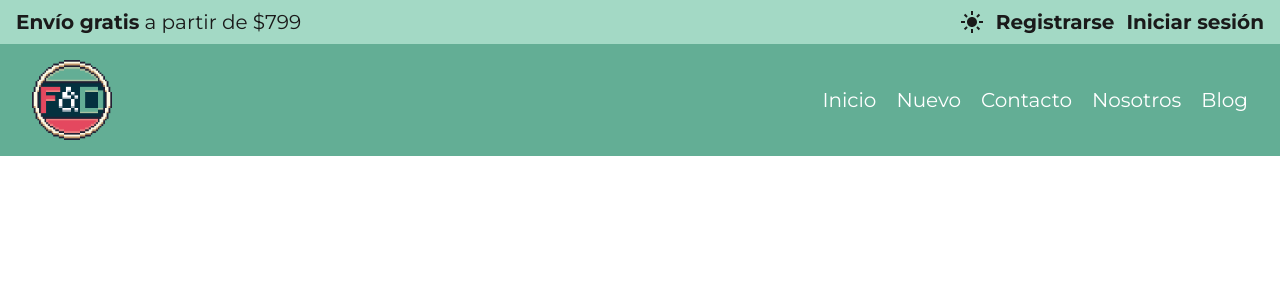
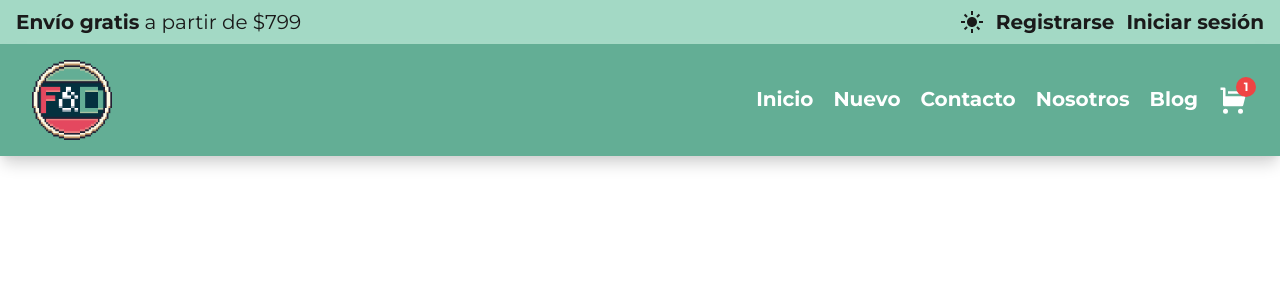
Before and after one commit to JoelJohs/client-e-commerce-figuras-y-dragones-schoolar-version, a React (Vite) app: page / in a window 1280 px wide. Shown: the top 300 px of the page. Built offline with nearby package versions, Linux system fonts and the light colour scheme.

Commit message:
finish basic navbar

```diff
--- a/src/assets/Icons.jsx
+++ b/src/assets/Icons.jsx
@@ -16,7 +16,69 @@ export function SunIcon(props) {
 }
 
 export function MoonIcon(props) {
-    return (
-      <svg xmlns="http://www.w3.org/2000/svg" width="1em" height="1em" viewBox="0 0 24 24" {...props}><path fill="currentColor" d="M12.058 20q-3.334 0-5.667-2.333T4.058 12q0-3.039 1.98-5.27t4.904-2.634q.081 0 .159.006t.153.017q-.506.706-.801 1.57T10.158 7.5q0 2.667 1.866 4.533t4.534 1.867q.951 0 1.813-.295t1.548-.801q.012.075.017.153t.006.159q-.384 2.923-2.615 4.903T12.057 20"/></svg>
-    )
-  }
+  return (
+    <svg
+      xmlns="http://www.w3.org/2000/svg"
+      width="1em"
+      height="1em"
+      viewBox="0 0 24 24"
+      {...props}
+    >
+      <path
+        fill="currentColor"
+        d="M12.058 20q-3.334 0-5.667-2.333T4.058 12q0-3.039 1.98-5.27t4.904-2.634q.081 0 .159.006t.153.017q-.506.706-.801 1.57T10.158 7.5q0 2.667 1.866 4.533t4.534 1.867q.951 0 1.813-.295t1.548-.801q.012.075.017.153t.006.159q-.384 2.923-2.615 4.903T12.057 20"
+      />
+    </svg>
+  );
+}
+
+export function HamburgerIcon(props) {
+  return (
+    <svg
+      xmlns="http://www.w3.org/2000/svg"
+      width="1em"
+      height="1em"
+      viewBox="0 0 512 512"
+      {...props}
+    >
+      <path
+        fill="currentColor"
+        d="M32 96v64h448V96zm0 128v64h448v-64zm0 128v64h448v-64z"
+      />
+    </svg>
+  );
+}
+
+export function CrossIcon(props) {
+  return (
+    <svg
+      xmlns="http://www.w3.org/2000/svg"
+      width="1em"
+      height="1em"
+      viewBox="0 0 15 15"
+      {...props}
+    >
+      <path
+        fill="currentColor"
+        d="M3.64 2.27L7.5 6.13l3.84-3.84A.92.92 0 0 1 12 2a1 1 0 0 1 1 1a.9.9 0 0 1-.27.66L8.84 7.5l3.89 3.89A.9.9 0 0 1 13 12a1 1 0 0 1-1 1a.92.92 0 0 1-.69-.27L7.5 8.87l-3.85 3.85A.92.92 0 0 1 3 13a1 1 0 0 1-1-1a.9.9 0 0 1 .27-.66L6.16 7.5L2.27 3.61A.9.9 0 0 1 2 3a1 1 0 0 1 1-1c.24.003.47.1.64.27"
+      />
+    </svg>
+  );
+}
+
+export function ShoppingCartIcon(props) {
+  return (
+    <svg
+      xmlns="http://www.w3.org/2000/svg"
+      width="1em"
+      height="1em"
+      viewBox="0 0 24 24"
+      {...props}
+    >
+      <path
+        fill="currentColor"
+        d="M6.005 9h13.938l.5-2H8.005V5h13.72a1 1 0 0 1 .97 1.243l-2.5 10a1 1 0 0 1-.97.757H5.004a1 1 0 0 1-1-1V4h-2V2h3a1 1 0 0 1 1 1zm0 14a2 2 0 1 1 0-4a2 2 0 0 1 0 4m12 0a2 2 0 1 1 0-4a2 2 0 0 1 0 4"
+      />
+    </svg>
+  );
+}
--- a/src/components/Navbar.jsx
+++ b/src/components/Navbar.jsx
@@ -1,10 +1,15 @@
+import { useState } from "react";
 import { Link } from "react-router-dom";
+import { HamburgerIcon, CrossIcon } from "../assets/Icons";
+import ShoppingCart from "./ShoppingCart ";
 
 const Navbar = () => {
+  const [isHidden, setIsHidden] = useState(true);
+
   return (
-    <nav className="bg-light-navbar dark:bg-light-dark-navbar text-light-navtext-primary dark:text-light-dark-navtext-primary">
+    <nav className="relative bg-light-navbar dark:bg-dark-navbar text-light-navtext-primary dark:text-light-dark-navtext-primary shadow-lg shadow-light-shadow dark:shadow-dark-shadow">
       <div className="flex justify-between items-center py-4 px-8">
-        <div className="w-20">
+        <div className="w-16 md:w-20">
           <Link to="/">
             <img
               src="/logo.png"
@@ -14,24 +19,66 @@ const Navbar = () => {
           </Link>
         </div>
 
-        <div>
+        {/* medium screen menu */}
+        <div className="hidden md:block">
           <ul className="flex gap-5 text-sm">
-            <li>
+            <li className="font-bold hover:text-light-navtext-hover dark:hover:text-dark-navtext-hover">
               <Link to="/">Inicio</Link>
             </li>
-            <li>
+            <li className="font-bold hover:text-light-navtext-hover dark:hover:text-dark-navtext-hover">
               <Link to="/">Nuevo</Link>
             </li>
-            <li>
+            <li className="font-bold hover:text-light-navtext-hover dark:hover:text-dark-navtext-hover">
               <Link to="/">Contacto</Link>
             </li>
-            <li>
+            <li className="font-bold hover:text-light-navtext-hover dark:hover:text-dark-navtext-hover">
               <Link to="/">Nosotros</Link>
             </li>
-            <li>
+            <li className="font-bold hover:text-light-navtext-hover dark:hover:text-dark-navtext-hover">
               <Link to="/">Blog</Link>
             </li>
+            <li className="font-bold hover:text-light-navtext-hover dark:hover:text-dark-navtext-hover">
+              <Link to="/">
+                <ShoppingCart />
+              </Link>
+            </li>
           </ul>
+        </div>
+
+        {/* mobile screen menu */}
+        <div className="blok md:hidden">
+          <button onClick={() => setIsHidden(!isHidden)}>
+            {isHidden ? (
+              <HamburgerIcon width={"3em"} height={"3em"} />
+            ) : (
+              <CrossIcon width={"3em"} height={"3em"} />
+            )}
+          </button>
+
+          <div className={isHidden ? "hidden" : "block"}>
+            <div className="fixed flex flex-col items-center w-full left-0 top-32 bg-light-navbar dark:bg-dark-navbar pt-1 pb-6 px-4 rounded-b-xl">
+              <ul>
+                <li className="font-bold hover:text-light-navtext-hover dark:hover:text-dark-navtext-hover my-2">
+                  <Link to="/">Inicio</Link>
+                </li>
+                <li className="font-bold hover:text-light-navtext-hover dark:hover:text-dark-navtext-hover my-2">
+                  <Link to="/">Nuevo</Link>
+                </li>
+                <li className="font-bold hover:text-light-navtext-hover dark:hover:text-dark-navtext-hover my-2">
+                  <Link to="/">Contacto</Link>
+                </li>
+                <li className="font-bold hover:text-light-navtext-hover dark:hover:text-dark-navtext-hover my-2">
+                  <Link to="/">Nosotros</Link>
+                </li>
+                <li className="font-bold hover:text-light-navtext-hover dark:hover:text-dark-navtext-hover my-2">
+                  <Link to="/">Blog</Link>
+                </li>
+              </ul>
+              <Link to="/">
+                <ShoppingCart />
+              </Link>
+            </div>
+          </div>
         </div>
       </div>
     </nav>
--- /dev/null
+++ b/src/components/ShoppingCart .jsx
@@ -0,0 +1,14 @@
+import { ShoppingCartIcon } from "../assets/Icons";
+
+const ShoppingCart = () => {
+  return (
+    <div className="relative">
+      <ShoppingCartIcon width={"1.5em"} height={"1.5em"} />
+      <span className="absolute -top-2 -right-2 flex h-5 w-5 items-center justify-center rounded-full bg-red-500 text-white text-xs">
+        1
+      </span>
+    </div>
+  );
+};
+
+export default ShoppingCart;
--- a/src/components/TopNavbar.jsx
+++ b/src/components/TopNavbar.jsx
@@ -6,15 +6,15 @@ const TopNavbar = () => {
   const { isDark, toggleTheme } = useThemeStore();
 
   return (
-    <div className="bg-light-navbarTop dark:bg-dark-navbarTop text-light-navtext-secondary dark:text-dark-navtext-secondary flex py-2 px-4 justify-between">
-      <p>
+    <div className="bg-light-navbarTop dark:bg-dark-navbarTop text-light-navtext-secondary dark:text-dark-navtext-secondary flex py-1 px-2 justify-center md:py-2 md:px-4 md:justify-between">
+      <p className="hidden md:block">
         <span className="font-bold">Envío gratis</span> a partir de $799
       </p>
 
       <div className="flex gap-3">
         <button
           onClick={toggleTheme}
-          className="hover:text-light-navtext-secondaryHover dark:hover:text-dark-navtext-secondaryHover"
+          className="hover:text-light-navtext-hover dark:hover:text-dark-navtext-hover"
         >
           {isDark ? (
             <MoonIcon width={"1.5em"} height={"1.5em"} />
@@ -23,10 +23,10 @@ const TopNavbar = () => {
           )}
         </button>
         <ul className="flex gap-3">
-          <li className="font-bold hover:text-light-navtext-secondaryHover dark:hover:text-dark-navtext-secondaryHover">
+          <li className="font-bold hover:underline hover:text-light-navtext-hover dark:hover:text-dark-navtext-hover">
             <Link to="/">Registrarse</Link>
           </li>
-          <li className="font-bold hover:text-light-navtext-secondaryHover dark:hover:text-dark-navtext-secondaryHover">
+          <li className="font-bold hover:underline hover:text-light-navtext-hover dark:hover:text-dark-navtext-hover">
             <Link to="/">Iniciar sesión</Link>
           </li>
         </ul>
--- a/src/index.css
+++ b/src/index.css
@@ -8,6 +8,7 @@ body {
   font-family: "Montserrat", sans-serif;
   padding: 0;
   margin: 0;
+  width: 100%;
 }
 
 h1 {
--- a/src/layout/Layout.jsx
+++ b/src/layout/Layout.jsx
@@ -7,7 +7,7 @@ const Layout = () => {
   const { isDark } = useThemeStore();
 
   return (
-    <div className={isDark ? "dark" : ""}>
+    <div className={`w-full ${isDark ? "dark" : ""}`}>
       {/* Navbar  */}
       <nav>
         <TopNavbar />
--- a/tailwind.config.js
+++ b/tailwind.config.js
@@ -11,8 +11,8 @@ export default {
           navtext: {
             primary: "#ffffff",
             secondary: "#1a1a1a",
-            hover: "#e0e0e0",
-            secondaryHover: "#393969",
+            hover: "#393969",
+          },
           button: {
             primary: "#e57373",
             primaryHover: "#d04a4a",
@@ -31,15 +31,13 @@ export default {
             secondary: "#e57373",
           },
         },
-        },
         dark: {
-          navbar: "#1f4d3f",
-          navbarTop: "#2f6d5f",
+          navbar: "#2c3e50",
+          navbarTop: "#34495e",
           navtext: {
             primary: "#ffffff",
             secondary: "#e0e0e0",
-            hover: "#e0e0e0",
-            secondaryHover: "#fff",
+            hover: "#256a73",
           },
           button: {
             primary: "#b83e3e",
@@ -48,7 +46,7 @@ export default {
             secondaryHover: "#102a33",
           },
           text: {
-            primary: "#e2d8b8",
+            primary: "#ffffff", // Changed to white
             secondary: "#b0b7b5",
             hover: "#e2d8b8",
           },
```
Lines whose indentation alone changed are shown as unchanged.
